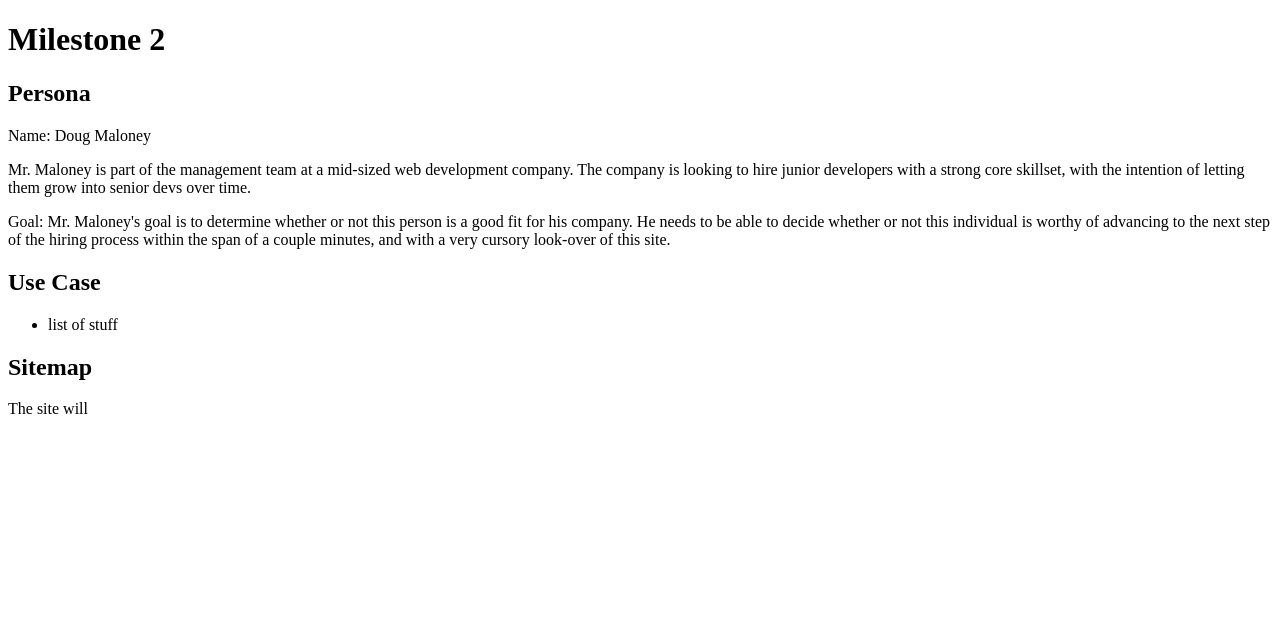
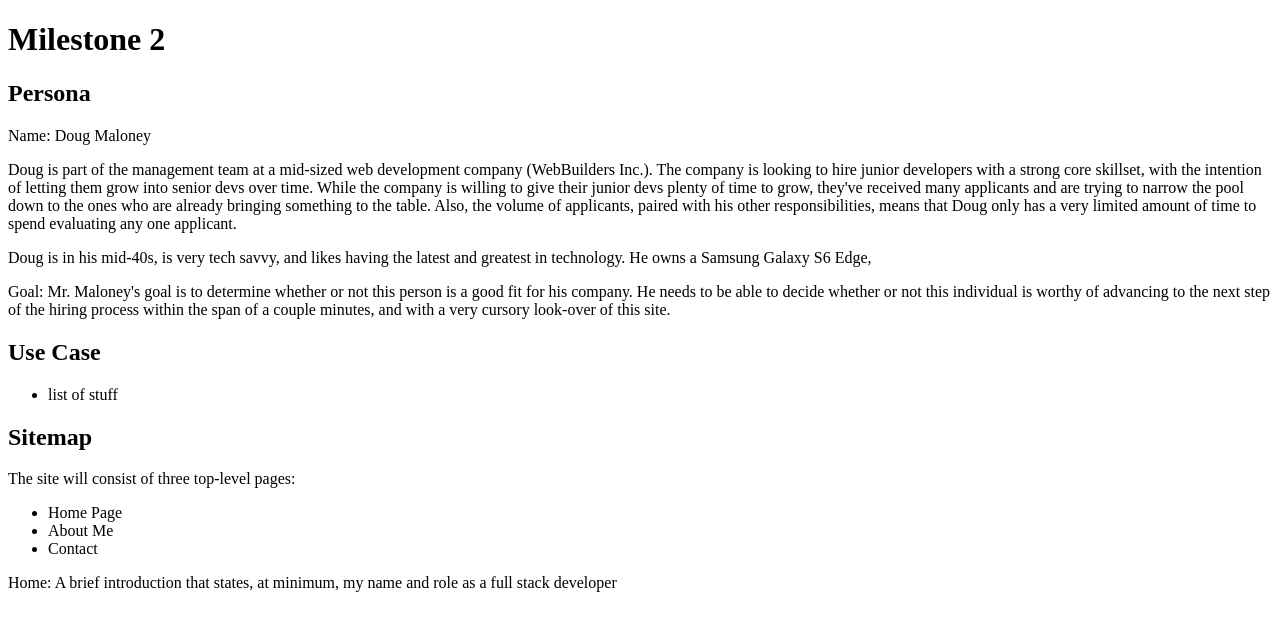
Before and after one commit to brbrown59/tallninjacoding, a PHP site: page /milestone-2.php in a window 1280 px wide. Shown: the top 631 px of the page. Run offline with PHP 8.4, Linux system fonts and the light colour scheme.

Commit message:
Bulk of the persona finished; need to add his devices

```diff
--- a/public_html/documentation/milestone-2.php
+++ b/public_html/documentation/milestone-2.php
@@ -8,9 +8,15 @@
 		<h1>Milestone 2</h1>
 		<h2>Persona</h2>
 		<p>Name: Doug Maloney</p>
-		<p>Mr. Maloney is part of the management team at a mid-sized web development company.  The company is looking to hire
+		<p>Doug is part of the management team at a mid-sized web development company (WebBuilders Inc.).  The company is looking to hire
 			junior developers with a strong core skillset, with the intention of letting them grow into senior devs over time.
+			While the company is willing to give their junior devs plenty of time to grow, they've received many applicants
+			and are trying to narrow the pool down to the ones who are already bringing something to the table.  Also, the
+			volume of applicants, paired with his other responsibilities, means that Doug only has a very limited amount of
+			time to spend evaluating any one applicant.
 		</p>
+		<p>Doug is in his mid-40s, is very tech savvy, and likes having the latest and greatest in technology.  He owns a
+		Samsung Galaxy S6 Edge, </p>
 		<p>Goal: Mr. Maloney's goal is to determine whether or not this person is a good fit for his company.  He needs to
 			be able to decide whether or not this individual is worthy of advancing to the next step of the hiring process
 			within the span of a couple minutes, and with a very cursory look-over of this site.</p>
@@ -19,6 +25,13 @@
 			<li>list of stuff</li>
 		</ul>
 		<h2>Sitemap</h2>
-		<p>The site will</p>
+		<p>The site will consist of three top-level pages:</p>
+		<ul>
+			<li>Home Page</li>
+			<li>About Me</li>
+			<li>Contact</li>
+		</ul>
+		<p>Home: A brief introduction that states, at minimum, my name and role as a full stack developer</p>
+		<p></p>
 	</body>
 </html>
```
